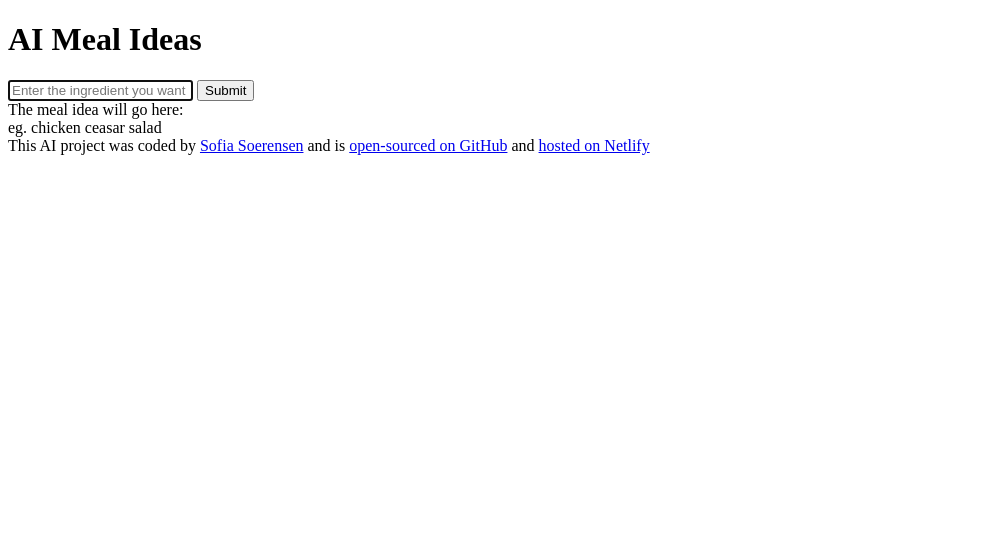
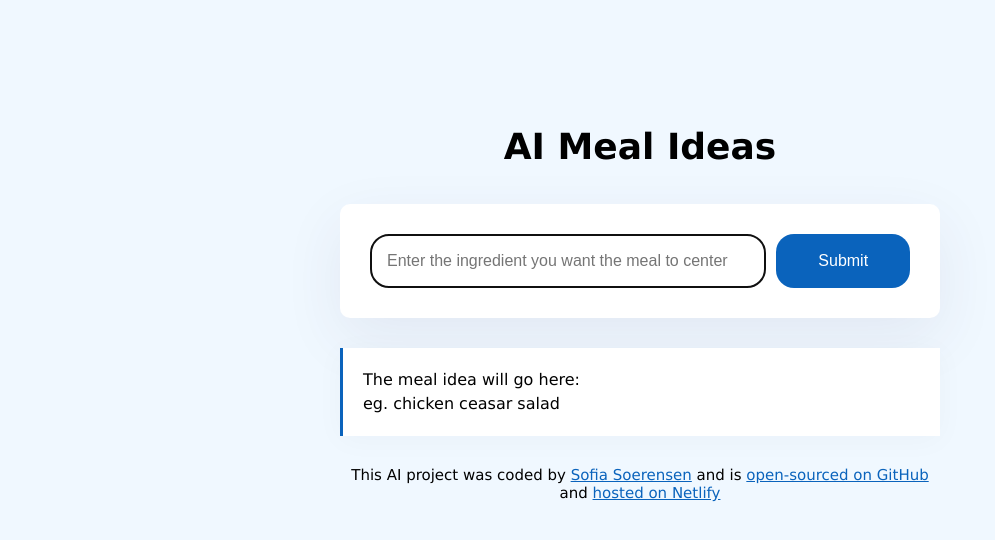
Before and after one commit to SofiaSoerensen/AI, a plain HTML site: page index.html in a window 1280 px wide. Shown: the whole page, without its empty margins (0-995 px from the left). Drawn offline with Linux system fonts and the light colour scheme.

Commit message:
Added css styling

```diff
--- a/index.html
+++ b/index.html
@@ -7,7 +7,10 @@
     <title>AI project</title>
   </head>
   <body>
+    <div class="container">
+      <header>
         <h1>AI Meal Ideas</h1>
+      </header>
 
       <main>
         <form>
@@ -17,10 +20,11 @@
             autofocus
             required
             autocomplete="off"
+            class="instructions"
           />
-        <input type="submit" />
+          <input type="submit" class="submit-button" />
         </form>
-      <div>
+        <div class="meal">
           The meal idea will go here:
           <br />
           eg. chicken ceasar salad
@@ -38,6 +42,7 @@
         >
         and <a href="https://aimealideas.netlify.app/">hosted on Netlify</a>
       </footer>
+    </div>
     <script src="index.js"></script>
   </body>
 </html>
--- a/styles.css
+++ b/styles.css
@@ -0,0 +1,68 @@
+body {
+  background-color: aliceblue;
+  font-family: Verdana, Geneva, Tahoma, sans-serif;
+}
+
+.container {
+  margin: 120px auto;
+  max-width: 600px;
+}
+
+header {
+  margin-bottom: 30px;
+}
+
+h1 {
+  text-align: center;
+  font-weight: 800;
+  font-size: 36px;
+  line-height: 1.5;
+  color: black;
+}
+
+a {
+  color: rgb(10, 99, 188);
+}
+
+form {
+  padding: 30px;
+  box-shadow: 0px 20px 60px rgba(65, 50, 100, 0.08);
+  background-color: white;
+  border-radius: 10px;
+  display: flex;
+  margin-bottom: 30px;
+}
+.instructions {
+  padding: 16px;
+  border: 1px solid rgba(39, 33, 66, 0.5);
+  width: 80%;
+  font-size: 16px;
+  border-radius: 18px;
+  line-height: 20px;
+}
+
+.submit-button {
+  margin-left: 10px;
+  background-color: rgb(10, 99, 188);
+  color: white;
+  border: none;
+  width: 150px;
+  font-size: 16px;
+  border-radius: 18px;
+  padding: 14px 24px;
+}
+
+.meal {
+  font-size: 16px;
+  background-color: white;
+  padding: 20px;
+  line-height: 1.5;
+  border-left: 3px solid rgb(10, 99, 188);
+  box-shadow: 0px 4px 30px 0px rgba(39, 33, 66, 0.03);
+}
+
+footer {
+  text-align: center;
+  font-size: 15px;
+  margin-top: 30px;
+}
```
Lines whose indentation alone changed are shown as unchanged.
